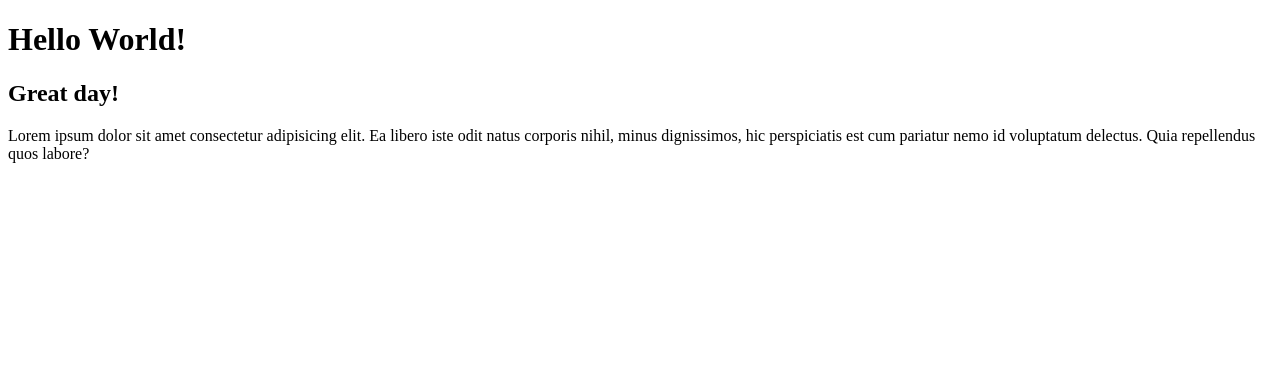
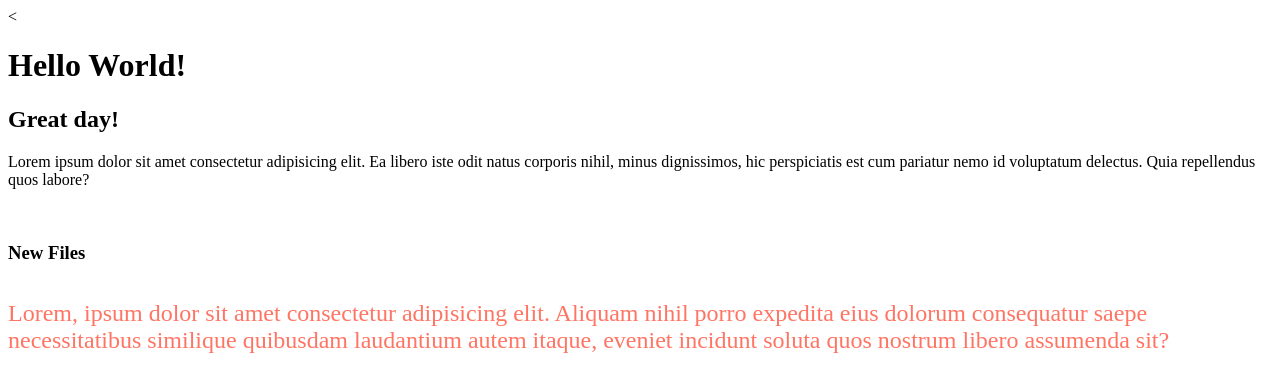
Before and after one commit to Waldemar-00/git-learn, a plain HTML site: page index.html in a window 1280 px wide. Drawn offline with Linux system fonts and the light colour scheme.

Commit message:
thrid day on git

```diff
--- a/index.html
+++ b/index.html
@@ -4,11 +4,16 @@
     <meta charset="UTF-8">
     <meta http-equiv="X-UA-Compatible" content="IE=edge">
     <meta name="viewport" content="width=device-width, initial-scale=1.0">
+    <link rel="stylesheet" href="style.css">
     <title>Document</title>
 </head>
-<body>
+<
    <H1>Hello World!</H1>
    <h2>Great day!</h2>
    <p>Lorem ipsum dolor sit amet consectetur adipisicing elit. Ea libero iste odit natus corporis nihil, minus dignissimos, hic perspiciatis est cum pariatur nemo id voluptatum delectus. Quia repellendus quos labore?</p>
+   <br>
+   <h3>New Files</h3>
+   <br>
+   <div>Lorem, ipsum dolor sit amet consectetur adipisicing elit. Aliquam nihil porro expedita eius dolorum consequatur saepe necessitatibus similique quibusdam laudantium autem itaque, eveniet incidunt soluta quos nostrum libero assumenda sit?</div>
 </body>
 </html>
--- a/style.css
+++ b/style.css
@@ -0,0 +1,4 @@
+div {
+    color: rgba(255, 30, 0, 0.616);
+    font-size: 24px;
+}
```
